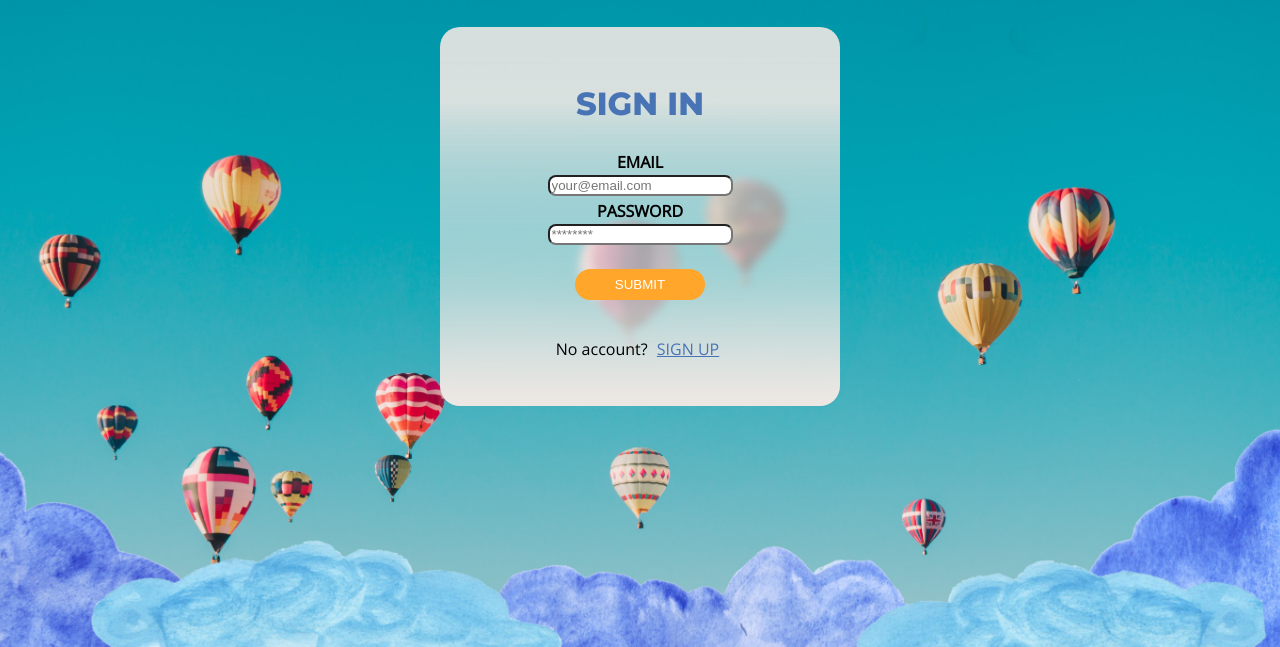
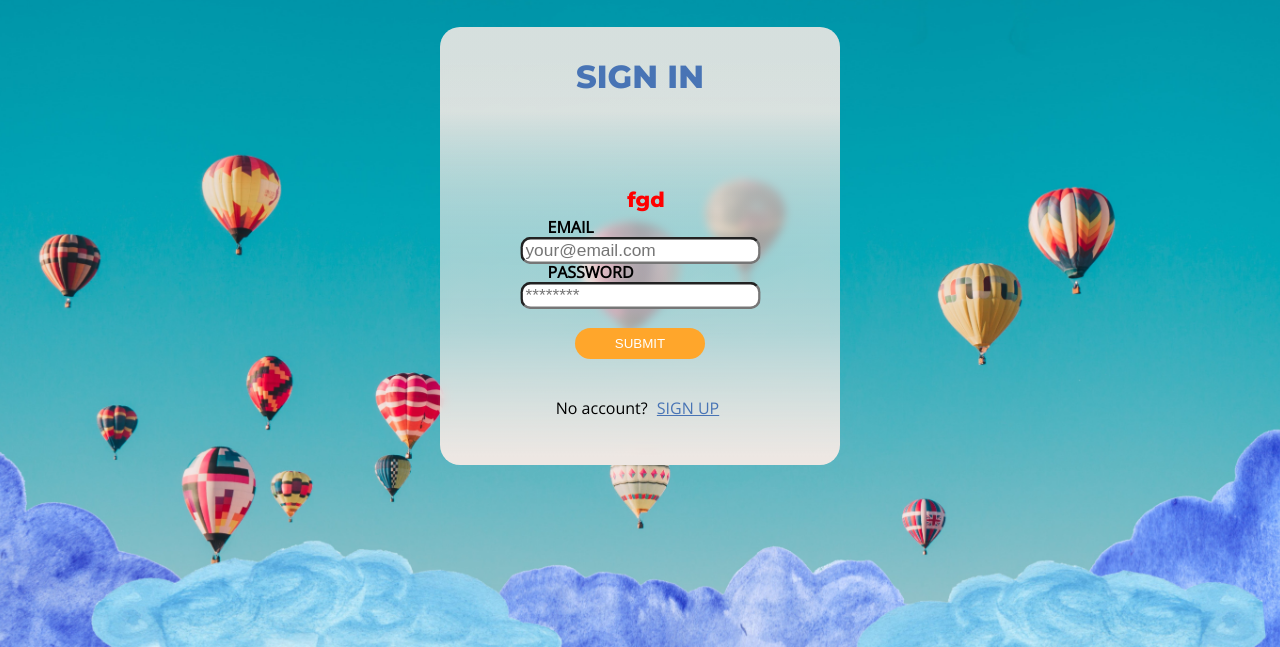
Before and after one commit to RamilGaripov/2800-202210-BBY17, a website: page app/html/index.html in a window 1280 px wide. Shown: the part 153-800 px from the top of the page. Drawn offline with nearby package versions, Linux system fonts and the light colour scheme; files whose address does not match are found by name.

Commit message:
fixed formatting issues.  update readme

```diff
--- a/app/html/index.html
+++ b/app/html/index.html
@@ -43,6 +43,9 @@
             <form>
                 <!-- use this for now: -->
                 <h2>SIGN IN</h2>
+                <p id="errorMsg">&nbsp;</p>
+                <p id="serverResponse">&nbsp;</p>
+                <p id="errorMsg">&nbsp; fgd</p>
                 <div class="form-group">
                     <label for="email">EMAIL</label><br>
                     <input type="text" class="form-control" id="email" placeholder="your@email.com">
@@ -57,7 +60,7 @@
                 <p >No account? <a href="html/register.html" class="noText">SIGN UP</a></p>
             </form>
             <p id="serverResponse">&nbsp;</p>
-            <p id="errorMsg">&nbsp;</p>
+
         </main>
 
     </div>
--- a/public/css/profile.css
+++ b/public/css/profile.css
@@ -104,6 +104,9 @@ p {
 }
 
 @media screen and (max-width:499px) {
+    body{
+        min-width:350px;
+    }
     .container {
         background-image: url(img/Mobile.png);
         background-position: center;
--- a/public/css/register.css
+++ b/public/css/register.css
@@ -113,7 +113,7 @@ form {
 
 
 
-@media screen and (min-width:300px)and (max-width:499px) {
+@media screen and (max-width:499px) {
     body{
         min-width:350px;
     }
--- a/public/css/style.css
+++ b/public/css/style.css
@@ -79,10 +79,11 @@ form {
     flex-direction: column;
 }
 
-.form-group {
-    display: inline-block;
-    text-align: center;
-    margin: 2px;
+form>h2 {
+    font-size: 2em;
+    color: #4874B5;
+    font-family: 'Montserrat', sans-serif;
+    margin:0;
 }
 
 .form-group>label {
@@ -90,6 +91,7 @@ form {
 }
 .form-group>input{
     border-radius: 8px;
+    transform: scale(1.3);
 }
 
 #submit {
@@ -122,8 +124,20 @@ form {
     color:white;
 }
 
+#errorMsg {
+    margin:0;
+    color:red;
+    font-family: 'Montserrat', sans-serif;
+    font-size:1.3em;
+    transition: ease-in 0.3s;
+    border-radius: 10px;
+    padding:4px;
+}
 
 @media screen and (max-width:499px) {
+    body{
+        min-width:350px;
+    }
     .container {
         background-image: url(img/Mobile.png);
         background-position: center;
```
Also changed, not shown: app/html/register.html (+3 -5 lines), public/css/admin.css (+22 -13 lines), Readme.txt.
